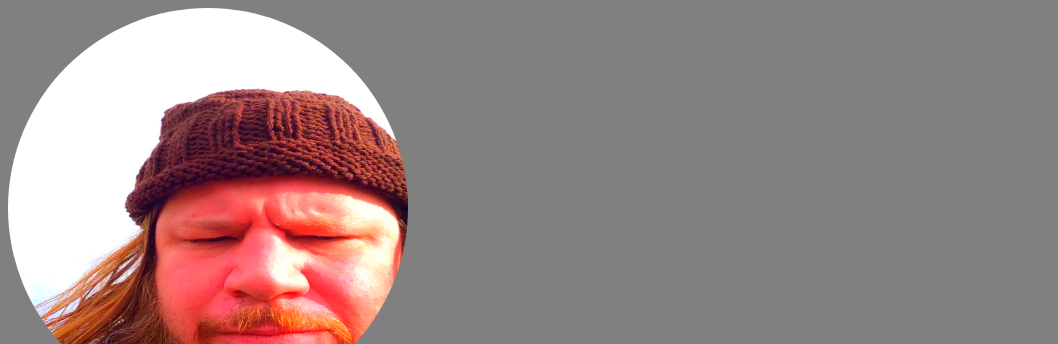
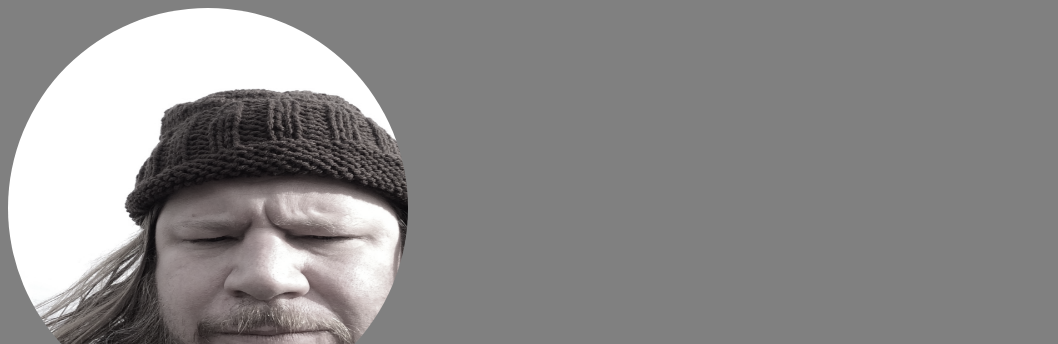
Before and after one commit to 13archae/13archae.github.io, a plain HTML site: page index.html in a window 1280 px wide. Shown: the top 344 px of the page, without its empty margins (0-1058 px from the left). Drawn offline with Linux system fonts and the light colour scheme.

Commit message:
Update styles.css

```diff
--- a/styles.css
+++ b/styles.css
@@ -1,6 +1,6 @@
 .chris-img {
   border-radius: 50%;
-  filter: saturate(3);
+  filter: grayscale(80%);
   width: 400px;
   height:400px;
 }
```
